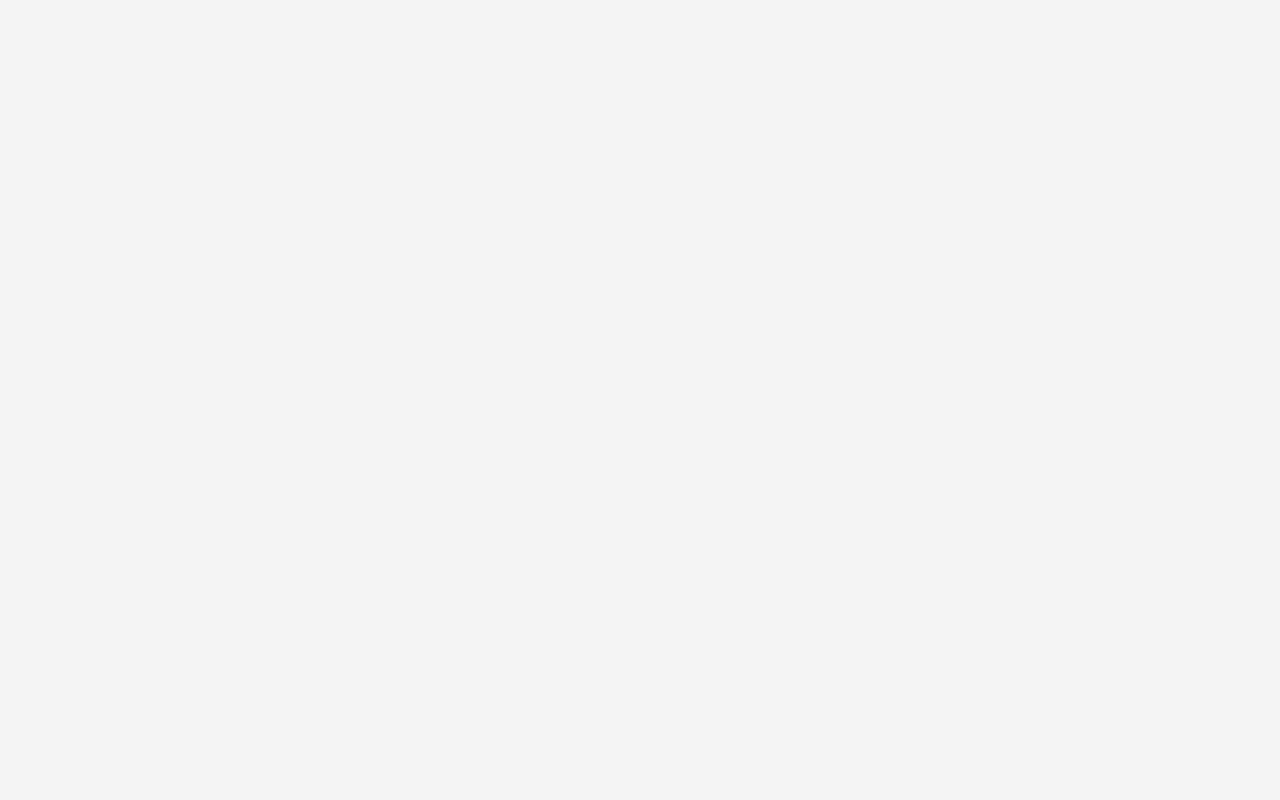
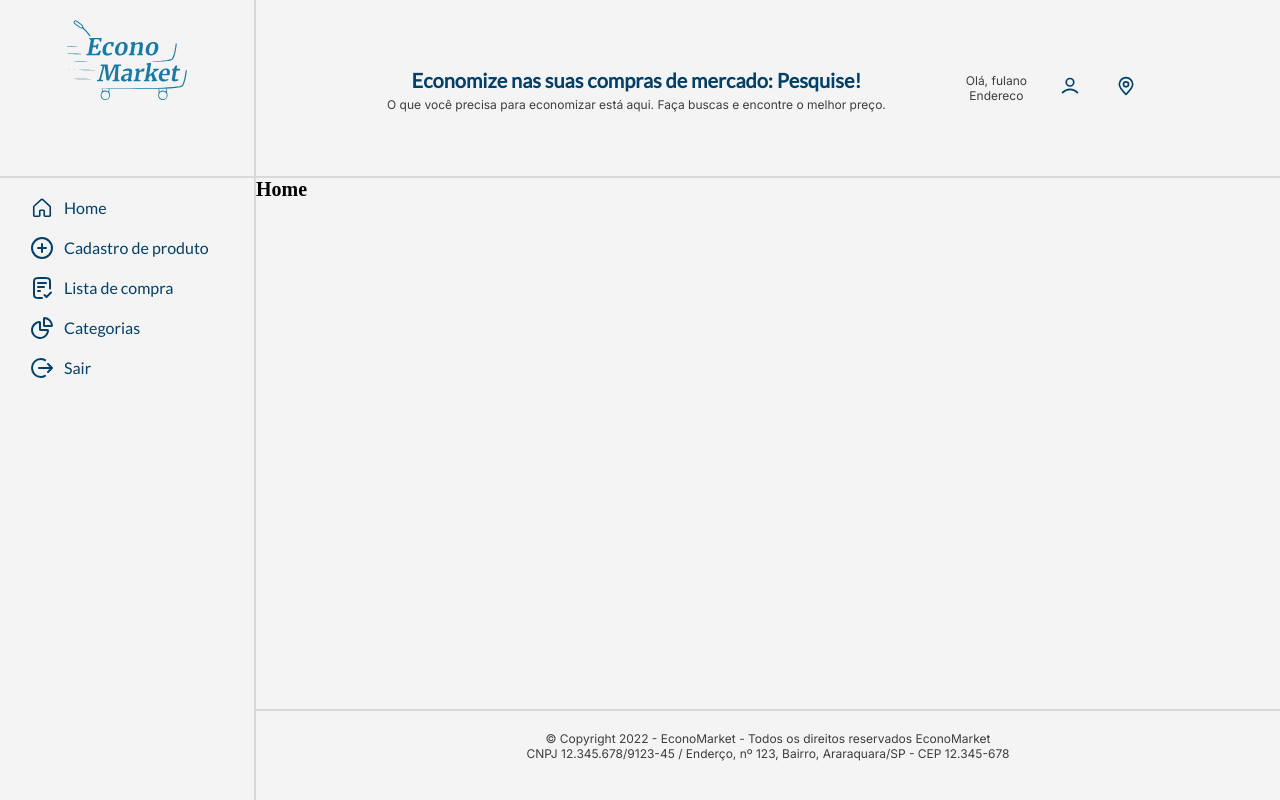
Before and after one commit to Economarket/front-end-web-prss6, a React (Create React App) app: page / in a window 1280 px wide. Before the commit this address had no page. Built offline with nearby package versions, Linux system fonts and the light colour scheme; sample sign-in values are in the browser's storage.

Commit message:
fix router home

```diff
--- a/src/components/SideBar/sidebarData.tsx
+++ b/src/components/SideBar/sidebarData.tsx
@@ -10,7 +10,7 @@
 export const SidebarData: SidebarItem[] = [
   {
     title: "Home",
-    path: "/home",
+    path: "/",
     icon: <IconHome />,
     iconClosed: <AiFillCaretDown />,
     iconOpened: <AiFillCaretUp />,
--- a/src/routes/index.tsx
+++ b/src/routes/index.tsx
@@ -65,7 +65,7 @@
           </PrivateRoute>
         }
       >
-        <Route path="/home" element={<Home />} />
+        <Route path="/" element={<Home />} />
         <Route path="/cadastroprodutos" element={<Product />} />
         <Route path="/listacompras" element={<ShoppingList />} />
         <Route path="/categorias" element={<Category />} />
```
